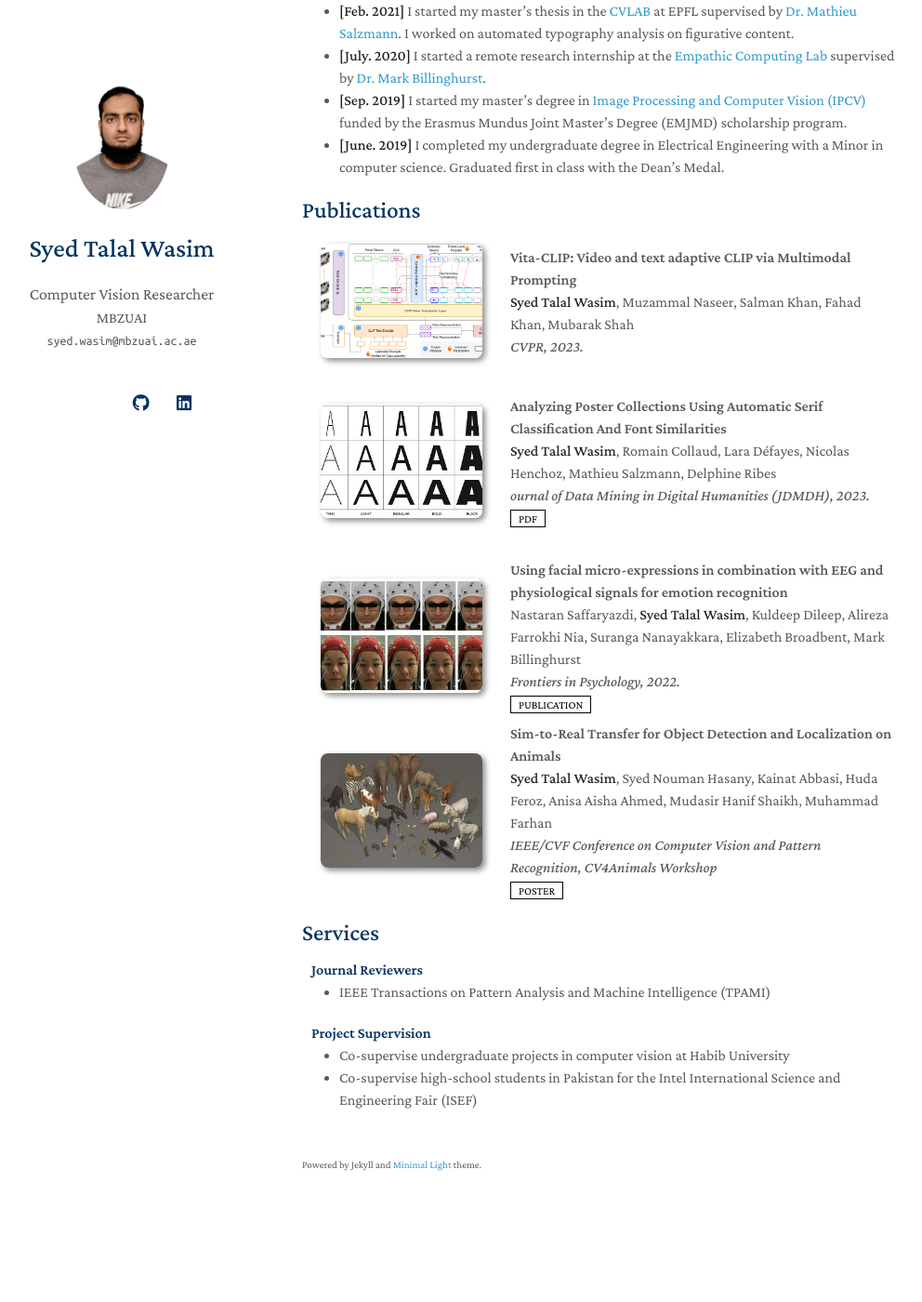
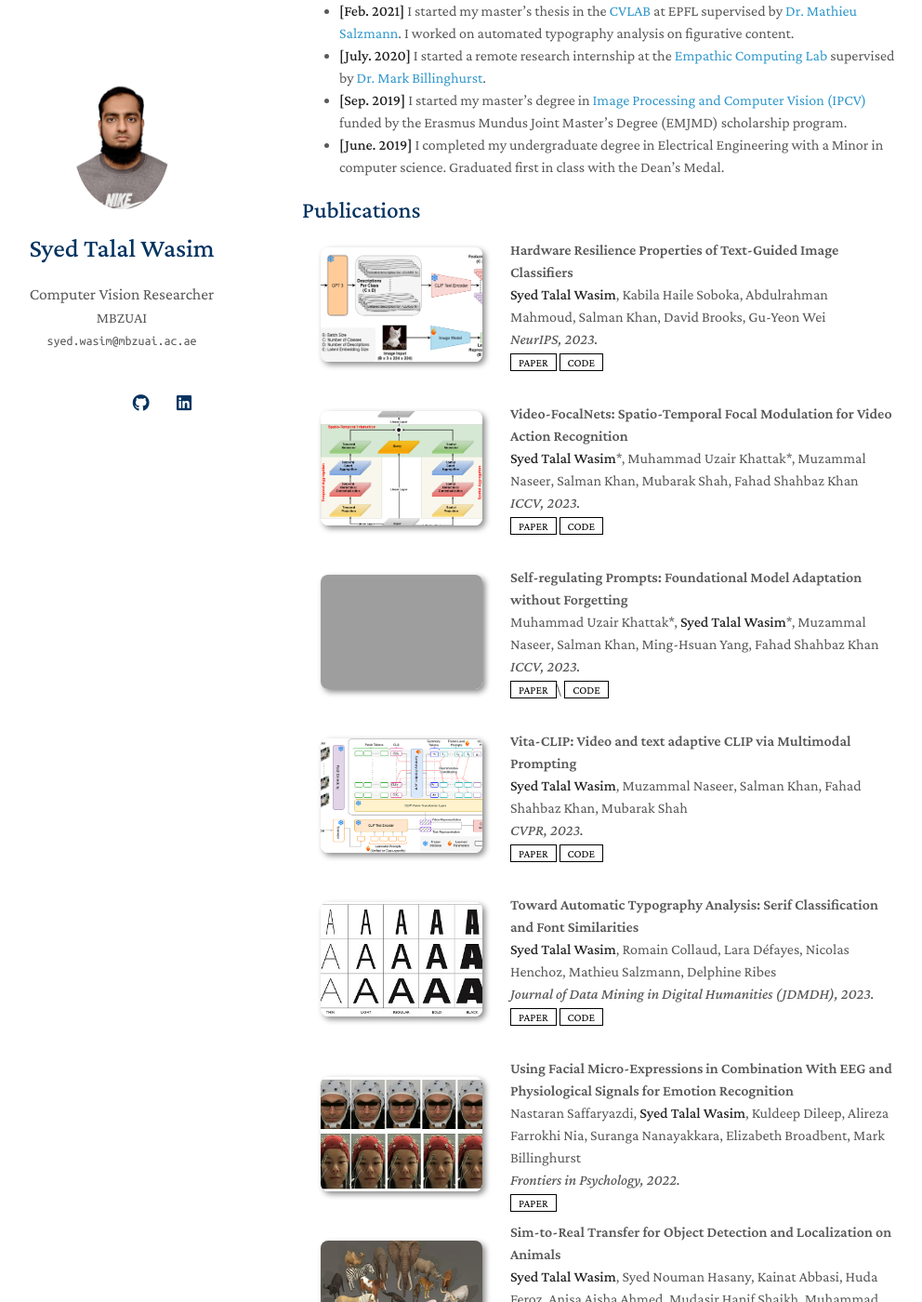
Before and after one commit to TalalWasim/talalwasim.github.io, a Jekyll site: the page built from index.md, in a window 1280 px wide and 1400 px high, scrolled down 822 px. Shown: the whole window at 93% size, without its empty margins (145-1137 px from the left). Built offline with Jekyll 4.4.1, drawn with Linux system fonts in a browser that asks for light colours; nearby versions of some CDN libraries; a style sheet for code colours, icons or effects is not loaded; our own code applies the rules of GitHub Pages for plain Markdown files; before the commit the page ends 2155 px from its top, so only the background shows below that; some of the changed text lies outside the part shown; grey boxes are pictures that could not be loaded.

Commit message:
updated publications

```diff
--- a/_includes/publications.md
+++ b/_includes/publications.md
@@ -5,34 +5,16 @@
 
 <li>
 <div class="pub-row">
-
   <div class="col-sm-3 abbr" style="position: relative;padding-right: 15px;padding-left: 15px;">
-    <img src="assets/paper_imgs/vita.png" class="teaser img-fluid z-depth-1">
+    <img src="assets/paper_imgs/text_guided_resilience.png" class="teaser img-fluid z-depth-1">
   </div>
-
   <div class="col-sm-9" style="position: relative;width: 100%;padding-right: 15px;padding-left: 20px;">
-    <div class="title">Vita-CLIP: Video and text adaptive CLIP via Multimodal Prompting</div>
-    <div class="author"><strong>Syed Talal Wasim</strong>, Muzammal Naseer, Salman Khan, Fahad Khan, Mubarak Shah</div>
-    <div class="periodical"><em>CVPR, 2023.</em></div>
-  </div>
-</div>
-</li>
-
-<br>
-
-<li>
-<div class="pub-row">
-
-  <div class="col-sm-3 abbr" style="position: relative;padding-right: 15px;padding-left: 15px;">
-    <img src="assets/paper_imgs/gest.jpg" class="teaser img-fluid z-depth-1">
-  </div>
-
-  <div class="col-sm-9" style="position: relative;width: 100%;padding-right: 15px;padding-left: 20px;">
-    <div class="title">Analyzing Poster Collections Using Automatic Serif Classification And Font Similarities</div>
-    <div class="author"><strong>Syed Talal Wasim</strong>, Romain Collaud, Lara Défayes, Nicolas Henchoz, Mathieu Salzmann, Delphine Ribes</div>
-    <div class="periodical"><em>ournal of Data Mining in Digital Humanities (JDMDH), 2023.</em></div>
+    <div class="title">Hardware Resilience Properties of Text-Guided Image Classifiers</div>
+    <div class="author"><strong>Syed Talal Wasim</strong>, Kabila Haile Soboka, Abdulrahman Mahmoud, Salman Khan, David Brooks, Gu-Yeon Wei</div>
+    <div class="periodical"><em>NeurIPS, 2023.</em></div>
     <div class="links">
-      <a href="assets/paper_pdfs/gest.pdf" class="btn btn-sm z-depth-0" role="button" target="_blank" style="font-size:12px;">PDF</a>
+      <a href="https://arxiv.org/abs/2311.14062" class="btn btn-sm z-depth-0" role="button" target="_blank" style="font-size:12px;">PAPER</a>
+      <a href="https://github.com/TalalWasim/TextGuidedResilience" class="btn btn-sm z-depth-0" role="button" target="_blank" style="font-size:12px;">CODE</a>
     </div>
   </div>
 </div>
@@ -42,17 +24,91 @@
 
 <li>
 <div class="pub-row">
+  <div class="col-sm-3 abbr" style="position: relative;padding-right: 15px;padding-left: 15px;">
+    <img src="assets/paper_imgs/video-focalnets.png" class="teaser img-fluid z-depth-1">
+  </div>
+  <div class="col-sm-9" style="position: relative;width: 100%;padding-right: 15px;padding-left: 20px;">
+    <div class="title">Video-FocalNets: Spatio-Temporal Focal Modulation for Video Action Recognition</div>
+    <div class="author"><strong>Syed Talal Wasim</strong>*, Muhammad Uzair Khattak*, Muzammal Naseer, Salman Khan, Mubarak Shah, Fahad Shahbaz Khan</div>
+    <div class="periodical"><em>ICCV, 2023.</em></div>
+    <div class="links">
+      <a href="https://arxiv.org/abs/2307.06947" class="btn btn-sm z-depth-0" role="button" target="_blank" style="font-size:12px;">PAPER</a>
+      <a href="https://github.com/TalalWasim/Video-FocalNets" class="btn btn-sm z-depth-0" role="button" target="_blank" style="font-size:12px;">CODE</a>
+    </div>
+  </div>
+</div>
+</li>
 
+<br>
+
+<li>
+<div class="pub-row">
+  <div class="col-sm-3 abbr" style="position: relative;padding-right: 15px;padding-left: 15px;">
+    <img src="assets/paper_imgs/promptsrc.png" class="teaser img-fluid z-depth-1">
+  </div>
+  <div class="col-sm-9" style="position: relative;width: 100%;padding-right: 15px;padding-left: 20px;">
+    <div class="title">Self-regulating Prompts: Foundational Model Adaptation without Forgetting</div>
+    <div class="author">Muhammad Uzair Khattak*, <strong>Syed Talal Wasim</strong>*, Muzammal Naseer, Salman Khan, Ming-Hsuan Yang, Fahad Shahbaz Khan</div>
+    <div class="periodical"><em>ICCV, 2023.</em></div>
+    <div class="links">
+      <a href="https://arxiv.org/abs/2307.06948" class="btn btn-sm z-depth-0" role="button" target="_blank" style="font-size:12px;">PAPER</a>\
+      <a href="https://github.com/muzairkhattak/PromptSRC" class="btn btn-sm z-depth-0" role="button" target="_blank" style="font-size:12px;">CODE</a>
+    </div>
+  </div>
+</div>
+</li>
+
+<br>
+
+<li>
+<div class="pub-row">
+  <div class="col-sm-3 abbr" style="position: relative;padding-right: 15px;padding-left: 15px;">
+    <img src="assets/paper_imgs/vita.png" class="teaser img-fluid z-depth-1">
+  </div>
+  <div class="col-sm-9" style="position: relative;width: 100%;padding-right: 15px;padding-left: 20px;">
+    <div class="title">Vita-CLIP: Video and text adaptive CLIP via Multimodal Prompting</div>
+    <div class="author"><strong>Syed Talal Wasim</strong>, Muzammal Naseer, Salman Khan, Fahad Shahbaz Khan, Mubarak Shah</div>
+    <div class="periodical"><em>CVPR, 2023.</em></div>
+    <div class="links">
+      <a href="https://arxiv.org/abs/2304.03307" class="btn btn-sm z-depth-0" role="button" target="_blank" style="font-size:12px;">PAPER</a>
+      <a href="https://github.com/TalalWasim/Vita-CLIP" class="btn btn-sm z-depth-0" role="button" target="_blank" style="font-size:12px;">CODE</a>
+    </div>
+  </div>
+</div>
+</li>
+
+<br>
+
+<li>
+<div class="pub-row">
+  <div class="col-sm-3 abbr" style="position: relative;padding-right: 15px;padding-left: 15px;">
+    <img src="assets/paper_imgs/gest.jpg" class="teaser img-fluid z-depth-1">
+  </div>
+  <div class="col-sm-9" style="position: relative;width: 100%;padding-right: 15px;padding-left: 20px;">
+    <div class="title">Toward Automatic Typography Analysis: Serif Classification and Font Similarities</div>
+    <div class="author"><strong>Syed Talal Wasim</strong>, Romain Collaud, Lara Défayes, Nicolas Henchoz, Mathieu Salzmann, Delphine Ribes</div>
+    <div class="periodical"><em>Journal of Data Mining in Digital Humanities (JDMDH), 2023.</em></div>
+    <div class="links">
+      <a href="https://d1wqtxts1xzle7.cloudfront.net/107524333/WasimEtAl_Toward_Automatic_Typography_Analysis__Serif_Classification_and_Font_Similarities-libre.pdf?1700401396=&response-content-disposition=inline%3B+filename%3DToward_Automatic_Typography_Analysis_Ser.pdf&Expires=1706985927&Signature=K8VG-MRcZkSexcHqTW8S8k33fb0xOID6NJdUImpP4LbvHbTj8vBtL0bB2emVQz6mHdJw3sz3HddrQ3p4JXWX-c1lmKqfvN7l6EKXsW3UGB-cEwiWUW8Law4FKOctwVUew7TEc~90W9kQnXInw27LVe7bhBSqByBBau4eH8QnMAjwmixuFa5W2~DtFCwkrJm053I8ck5l1Pe9nphS4zee1ieLKF-TQSY3-VsxhdYnqCQbyXLPBSKwudO8Rer5Ttt9t2C-jLYb3shxN5S0Mt-W8nrr3aPF~qbFeHccJtiVN5bM9wQq9hibW9rzX7t5N33OYGUOqbFAnGy4nLc8AVSWbg__&Key-Pair-Id=APKAJLOHF5GGSLRBV4ZA" class="btn btn-sm z-depth-0" role="button" target="_blank" style="font-size:12px;">PAPER</a>
+      <a href="" class="btn btn-sm z-depth-0" role="button" target="_blank" style="font-size:12px;">CODE</a>
+    </div>
+  </div>
+</div>
+</li>
+
+<br>
+
+<li>
+<div class="pub-row">
   <div class="col-sm-3 abbr" style="position: relative;padding-right: 15px;padding-left: 15px;">
     <img src="assets/paper_imgs/ecl.jpg" class="teaser img-fluid z-depth-1">
   </div>
-
   <div class="col-sm-9" style="position: relative;width: 100%;padding-right: 15px;padding-left: 20px;">
-    <div class="title">Using facial micro-expressions in combination with EEG and physiological signals for emotion recognition</div>
+    <div class="title">Using Facial Micro-Expressions in Combination With EEG and Physiological Signals for Emotion Recognition</div>
     <div class="author">Nastaran Saffaryazdi, <strong>Syed Talal Wasim</strong>, Kuldeep Dileep, Alireza Farrokhi Nia, Suranga Nanayakkara, Elizabeth Broadbent, Mark Billinghurst</div>
     <div class="periodical"><em>Frontiers in Psychology, 2022.</em></div>
     <div class="links">
-      <a href="https://www.frontiersin.org/articles/10.3389/fpsyg.2022.864047/full" class="btn btn-sm z-depth-0" role="button" target="_blank" style="font-size:12px;">PUBLICATION</a>
+      <a href="https://www.frontiersin.org/articles/10.3389/fpsyg.2022.864047/full" class="btn btn-sm z-depth-0" role="button" target="_blank" style="font-size:12px;">PAPER</a>
     </div>
   </div>
 </div>
@@ -60,15 +116,13 @@
 
 <li>
 <div class="pub-row">
-
   <div class="col-sm-3 abbr" style="position: relative;padding-right: 15px;padding-left: 15px;">
     <img src="assets/paper_imgs/cv4animals.png" class="teaser img-fluid z-depth-1">
   </div>
-
   <div class="col-sm-9" style="position: relative;width: 100%;padding-right: 15px;padding-left: 20px;">
     <div class="title">Sim-to-Real Transfer for Object Detection and Localization on Animals</div>
     <div class="author"><strong>Syed Talal Wasim</strong>, Syed Nouman Hasany, Kainat Abbasi, Huda Feroz, Anisa Aisha Ahmed, Mudasir Hanif Shaikh, Muhammad Farhan</div>
-    <div class="periodical"><em>IEEE/CVF Conference on Computer Vision and Pattern Recognition, CV4Animals Workshop</em></div>
+    <div class="periodical"><em>CVPR 2021, CV4Animals Workshop</em></div>
     <div class="links">
       <a href="assets/paper_pdfs/cv4animals.pdf" class="btn btn-sm z-depth-0" role="button" target="_blank" style="font-size:12px;">POSTER</a>
     </div>
```
